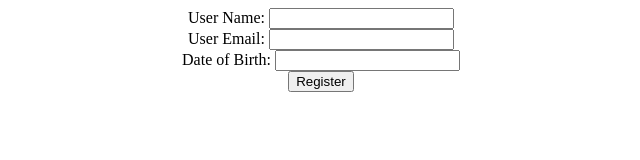
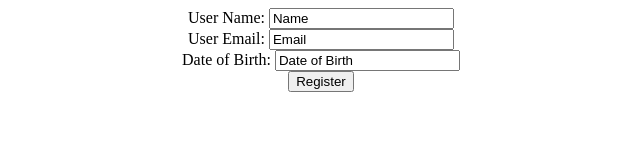
Before and after one commit to ArwaNashaat/NewsAppTask, a React (Create React App) app in the folder FrontEnd/: page / in a window 1280 px wide. Shown: the top 160 px of the page, without its empty margins (319-959 px from the left). Built offline with nearby package versions, Linux system fonts and the light colour scheme.

Commit message:
Handle wrong email

```diff
--- a/FrontEnd/src/components/RegisterComponent.js
+++ b/FrontEnd/src/components/RegisterComponent.js
@@ -1,19 +1,46 @@
 const { Component } = require("react");
 
  class RegisterComponent extends Component{
+    constructor(props){
+        super(props)
+        this.state = {
+            username: "Name",
+            email: "Email",
+            DOB: "Date of Birth"
+        }
+        this.handleChange = this.handleChange.bind(this);
+        this.register = this.register.bind(this);
+
+    }
     render(){
         return(
-        <div classname="registerComponent">
-            User Name: <input type="text" name="username"/>
+        <div className="registerComponent">
+            User Name: <input type="text" name="username" value={this.state.username} onChange={this.handleChange}/>
             <br></br>
-            User Email: <input type="text" name="email"/>
+            User Email: <input type="text" name="email" value={this.state.email} onChange={this.handleChange}/>
             <br></br>
-            Date of Birth: <input type="text" name="DOB"/>
+            Date of Birth: <input type="text" name="DOB" value={this.state.DOB} onChange={this.handleChange}/>
             <br></br>
-            <button>Register</button>
+            <button onClick={this.register}>Register</button>
         </div>
         );
     }
+
+    handleChange(event){
+        this.setState({
+            [event.target.name]: event.target.value
+        });
+    }
+
+    register(){
+        if (this.state.email !== "undefined") {
+            var pattern = new RegExp(/^(("[\w-\s]+")|([\w-]+(?:\.[\w-]+)*)|("[\w-\s]+")([\w-]+(?:\.[\w-]+)*))(@((?:[\w-]+\.)*\w[\w-]{0,66})\.([a-z]{2,6}(?:\.[a-z]{2})?)$)|(@\[?((25[0-5]\.|2[0-4][0-9]\.|1[0-9]{2}\.|[0-9]{1,2}\.))((25[0-5]|2[0-4][0-9]|1[0-9]{2}|[0-9]{1,2})\.){2}(25[0-5]|2[0-4][0-9]|1[0-9]{2}|[0-9]{1,2})\]?$)/i);
+            if (!pattern.test(this.state.email)) {
+              alert("Enter a valid email")
+            }
+          }
+    }
 }
 
+
 export default RegisterComponent;
```
Also changed, not shown: 1 other file (tests, documents, lock files or other folders).
